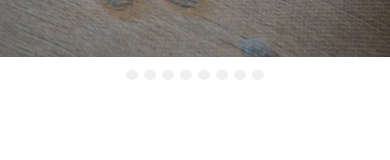
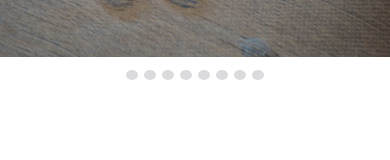
Before and after one commit to Naked-friends82/20210815_osang, a React (Create React App) app: page /#/work_thankspressure in a window 390 px wide. Shown: the part 1212-1372 px from the top of the page. Built offline with nearby package versions, Linux system fonts and the light colour scheme.

Commit message:
adjust dot color for safari1

```diff
--- a/src/style/mobile/tspre_mobile.css
+++ b/src/style/mobile/tspre_mobile.css
@@ -41,6 +41,7 @@
     width: 10px;
     top: -54px;
     margin: 0 3px;
+    background-color: var(--color-gray);
   }
   .exit_btn {
     margin-right: 12px;
@@ -89,6 +90,7 @@
     width: 10px;
     top: -54px;
     margin: 0 3px;
+    background-color: var(--color-gray);
   }
   .exit_btn {
     margin-right: 12px;
```
